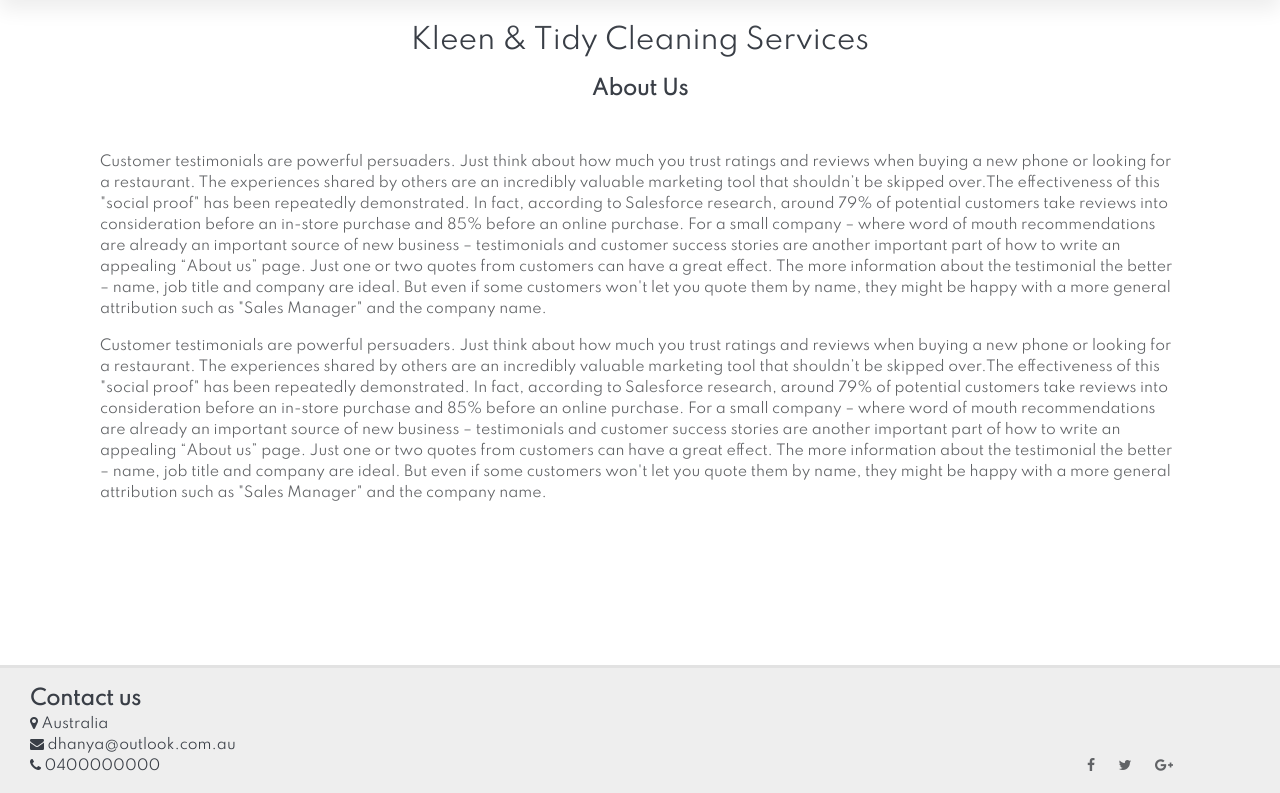
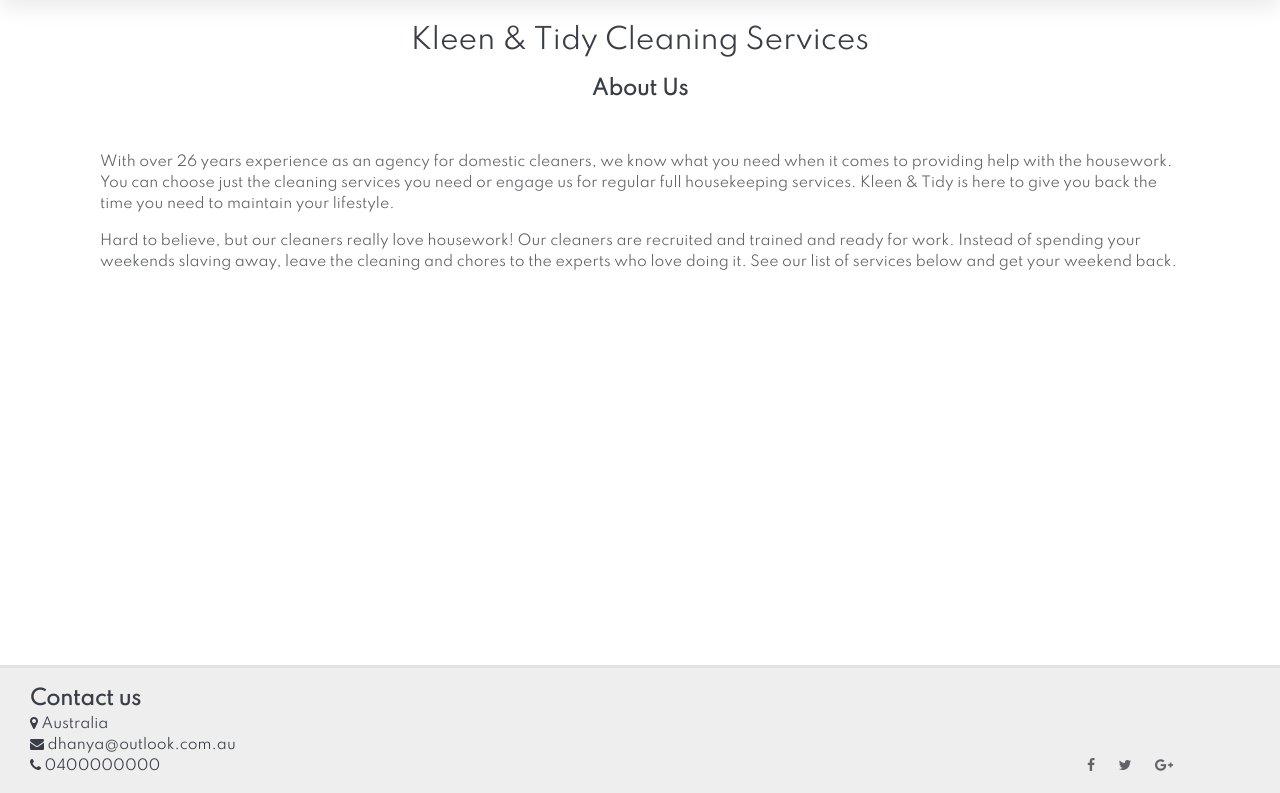
Before and after one commit to dhanyavittaldas/kleen-tidy-master, a Flask app: page /about in a window 1280 px wide. Shown: the part 56-849 px from the top of the page. Run offline with Flask 2, Linux system fonts and the light colour scheme; some libraries are stand-ins or nearby versions.

Commit message:
homepage rewritten

```diff
--- a/app/templates/general/index.html
+++ b/app/templates/general/index.html
@@ -5,16 +5,12 @@
         <div class="col-lg-12 mt-5">
             <!--Paragraph 1-->
             <p>
-                Customer testimonials are powerful persuaders. Just think about how much you trust ratings and reviews when buying a new phone or looking for a restaurant. The experiences shared by others are an incredibly valuable marketing tool that shouldn’t be skipped over.The effectiveness of this "social proof" has been repeatedly demonstrated. In fact, according to Salesforce research, around 79% of potential customers take reviews into consideration before an in-store purchase and 85% before an online purchase.
-                For a small company – where word of mouth recommendations are already an important source of new business – testimonials and customer success stories are another important part of how to write an appealing “About us” page.
-                Just one or two quotes from customers can have a great effect. The more information about the testimonial the better – name, job title and company are ideal. But even if some customers won't let you quote them by name, they might be happy with a more general attribution such as "Sales Manager" and the company name.
+                With over 26 years experience as an agency for domestic cleaners, we know what you need when it comes to providing help with the housework. You can choose just the cleaning services you need or engage us for regular full housekeeping services. Kleen & Tidy is here to give you back the time you need to maintain your lifestyle.
             </p>
 
             <!--Paragraph 2-->
             <p>
-                Customer testimonials are powerful persuaders. Just think about how much you trust ratings and reviews when buying a new phone or looking for a restaurant. The experiences shared by others are an incredibly valuable marketing tool that shouldn’t be skipped over.The effectiveness of this "social proof" has been repeatedly demonstrated. In fact, according to Salesforce research, around 79% of potential customers take reviews into consideration before an in-store purchase and 85% before an online purchase.
-                For a small company – where word of mouth recommendations are already an important source of new business – testimonials and customer success stories are another important part of how to write an appealing “About us” page.
-                Just one or two quotes from customers can have a great effect. The more information about the testimonial the better – name, job title and company are ideal. But even if some customers won't let you quote them by name, they might be happy with a more general attribution such as "Sales Manager" and the company name.
+                Hard to believe, but our cleaners really love housework! Our cleaners are recruited and trained and ready for work. Instead of spending your weekends slaving away, leave the cleaning and chores to the experts who love doing it. See our list of services below and get your weekend back.
             </p>
 
         </div>
--- a/app/view.py
+++ b/app/view.py
@@ -19,8 +19,8 @@ def team_login():
       if current_user.is_authenticated and not is_admin(current_user.id):
          return redirect(url_for("sub_cont.contractor_home"))
       return render_template("/general/team_login.html", title="Login | Contractor")
-   except Exception as e:
-      flash(e, "error")
+   except:
+      flash("Something went wrong , Kindly contact the main contractor","danger")
       return redirect(request.url)
 
 # team_login submission and authentication processd
```
Also changed, not shown: app/templates/contractor/index.html (+3 -7 lines).
